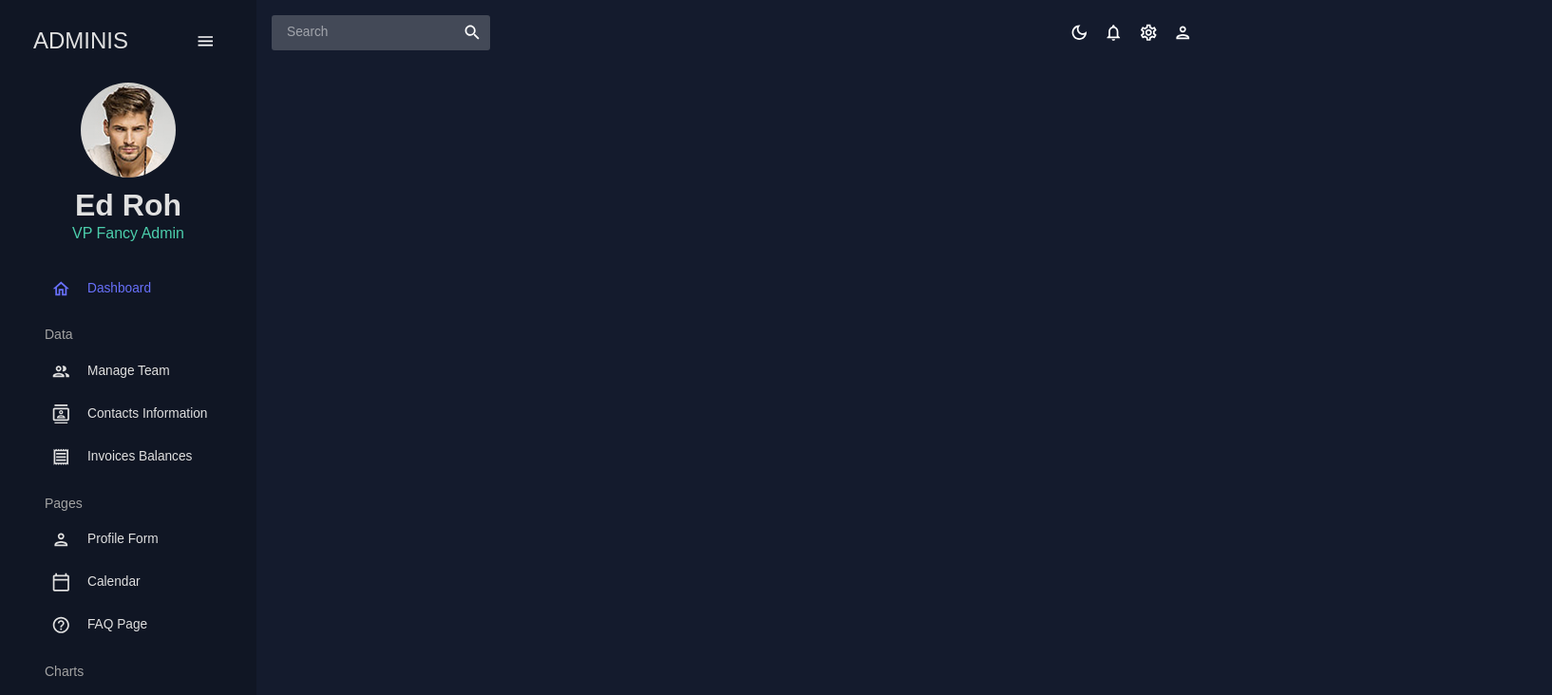
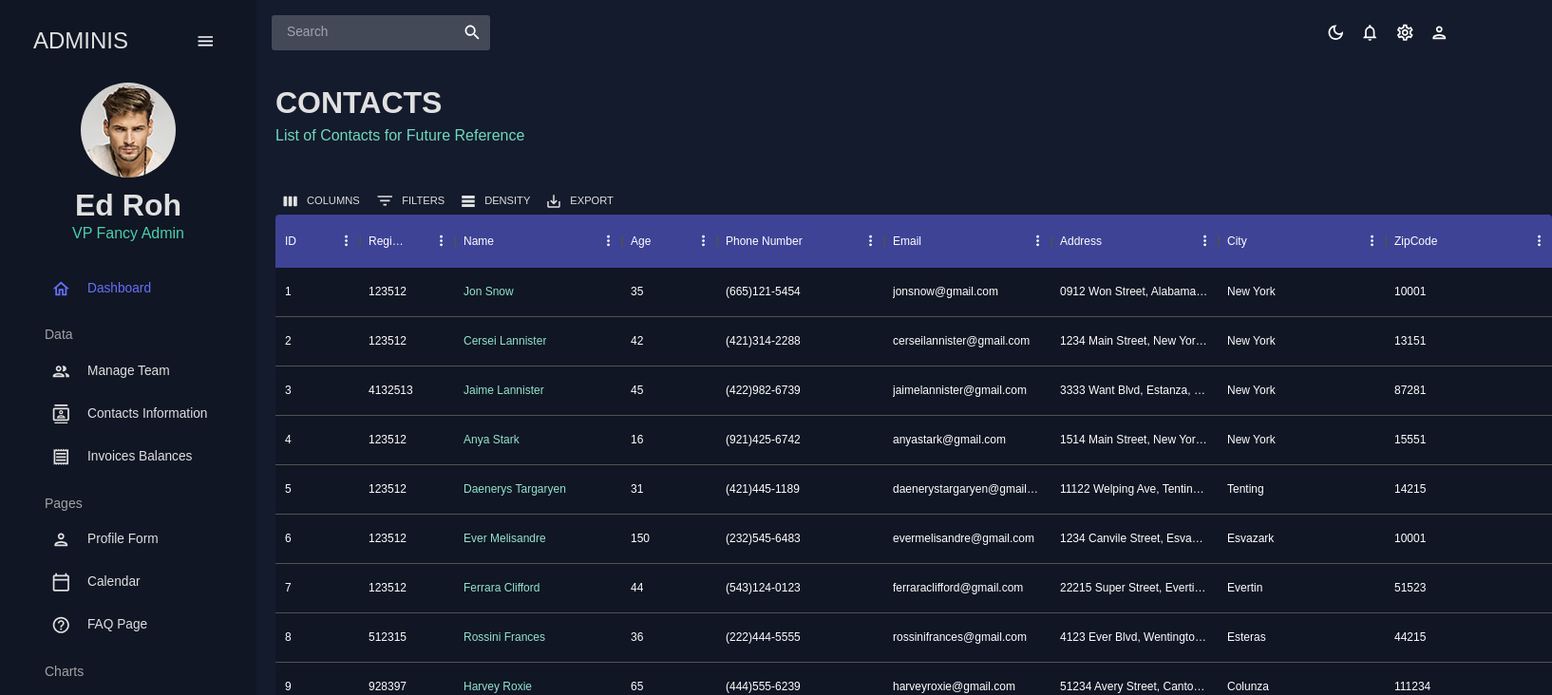
Before and after one commit to merveonln/react-admin, a React (Create React App) app: page /contacts in a window 1280 px wide. Shown: the top 732 px of the page at 95% size, 1634 px wide, since content can reach past the window. Built offline with nearby package versions, Linux system fonts and the light colour scheme.

Commit message:
update contact page

```diff
--- a/src/App.js
+++ b/src/App.js
@@ -4,8 +4,8 @@
 import Sidebar from "./scenes/global/Sidebar";
 import Dashboard from "./scenes/dashboard";
 import Team from "./scenes/team";
+import Contacts from "./scenes/contacts";
 // import Invoices from "./scenes/invoices";
-// import Contacts from "./scenes/contacts";
 // import Form from "./scenes/form";
 // import Calendar from "./scenes/calendar";
 // import FAQ from "./scenes/faq";
@@ -31,7 +31,7 @@
             <Routes>
               <Route path="/" element={<Dashboard />} />
               <Route path="/team" element={<Team />} />
-              {/* <Route path="/contacts" element={<Contacts />} /> */}
+              <Route path="/contacts" element={<Contacts />} />
               {/* <Route path="/invoices" element={<Invoices />} /> */}
               {/* <Route path="/form" element={<Form />} /> */}
               {/* <Route path="/calendar" element={<Calendar />} /> */}
--- /dev/null
+++ b/src/scenes/contacts/index.jsx
@@ -0,0 +1,102 @@
+import React from "react";
+import { tokens } from "../../theme";
+import { Box } from "@mui/material";
+import Header from "../../components/Header";
+import { DataGrid, GridToolbar } from "@mui/x-data-grid";
+import { mockDataContacts } from "../../data/mockData";
+import { useTheme } from "@mui/material";
+
+const Contact = () => {
+  const theme = useTheme();
+  const colors = tokens(theme.palette.mode);
+
+  const columns = [
+    { field: "id", headerName: "ID", flex: 0.5 },
+    { field: "registrarId", headerName: "Registrar ID" },
+    {
+      field: "name",
+      headerName: "Name",
+      flex: 1,
+      cellClassName: "name-column--cell",
+    },
+    {
+      field: "age",
+      headerName: "Age",
+      type: "number",
+      headerAlign: "left",
+      align: "left",
+    },
+    {
+      field: "phone",
+      headerName: "Phone Number",
+      flex: 1,
+    },
+    {
+      field: "email",
+      headerName: "Email",
+      flex: 1,
+    },
+    {
+      field: "address",
+      headerName: "Address",
+      flex: 1,
+    },
+    {
+      field: "city",
+      headerName: "City",
+      flex: 1,
+    },
+    {
+      field: "zipCode",
+      headerName: "ZipCode",
+      flex: 1,
+    },
+  ];
+
+  return (
+    <Box m="20px">
+      <Header
+        title="CONTACTS"
+        subtitle="List of Contacts for Future Reference"
+      />
+      <Box
+        m="40px 0 0 0"
+        height="75vh"
+        width="168vh"
+        sx={{
+          "& .MuiDataGrid-root": {
+            border: "none",
+          },
+          "& .MuiDataGrid-cell": {
+            borderBottom: "none",
+          },
+          "& .name-column--cell": {
+            color: colors.greenAccent[300],
+          },
+          "& .MuiDataGrid-columnHeaders": {
+            backgroundColor: colors.blueAccent[700],
+            borderBottom: "none",
+          },
+          "& .MuiDataGrid-virtualScroller": {
+            backgroundColor: colors.primary[600],
+          },
+          "& .MuiDataGrid-footerContainer": {
+            borderTop: "none",
+            backgroundColor: colors.blueAccent[700],
+          },
+          "& .MuiDataGrid-toolbarContainer .MuiButton-text": {
+            color: `${colors.grey[100]} !important`,
+          },
+        }}
+      >
+        <DataGrid
+          rows={mockDataContacts}
+          columns={columns}
+          components={{ Toolbar: GridToolbar }}
+        ></DataGrid>
+      </Box>
+    </Box>
+  );
+};
+
+export default Contact;
```
